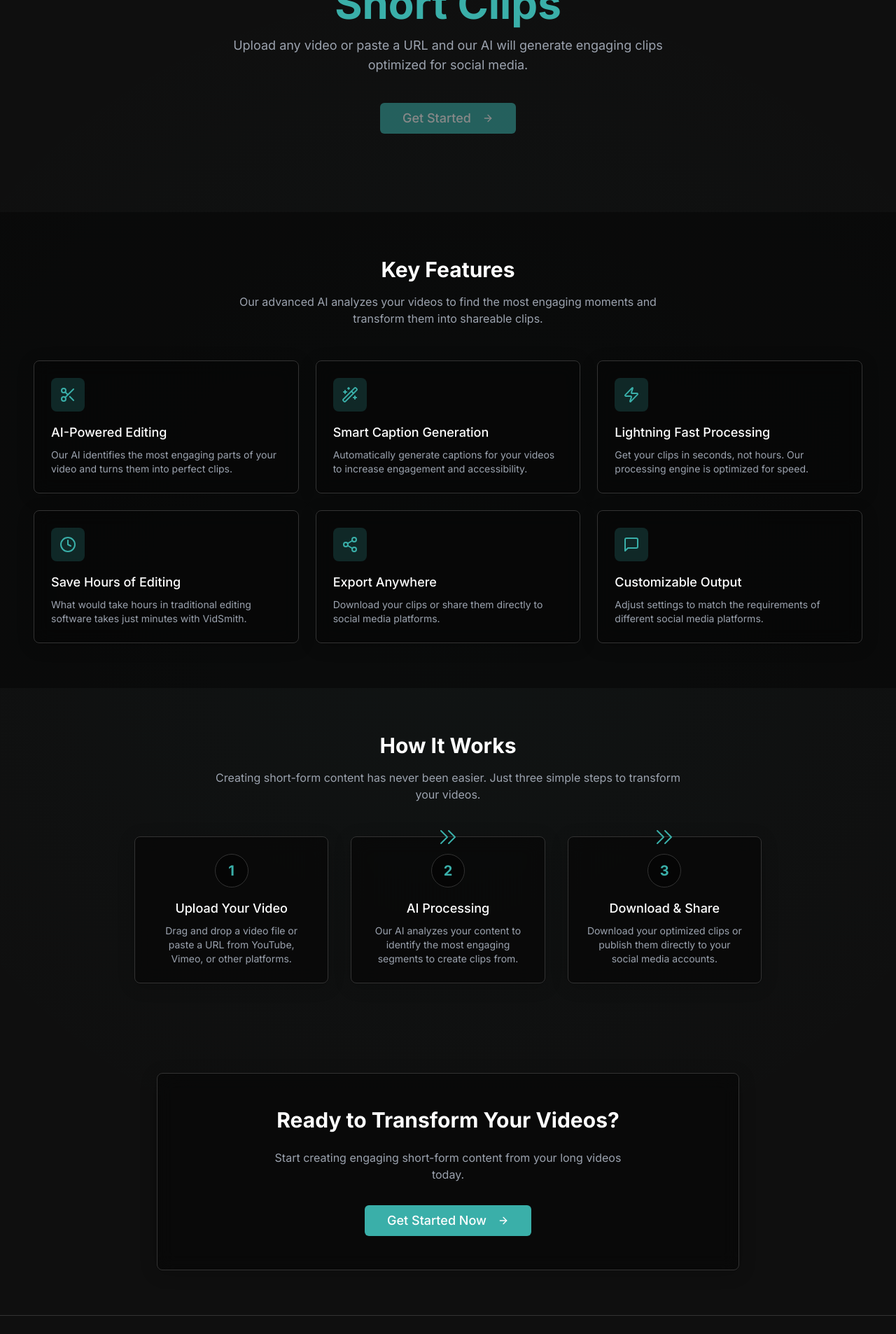
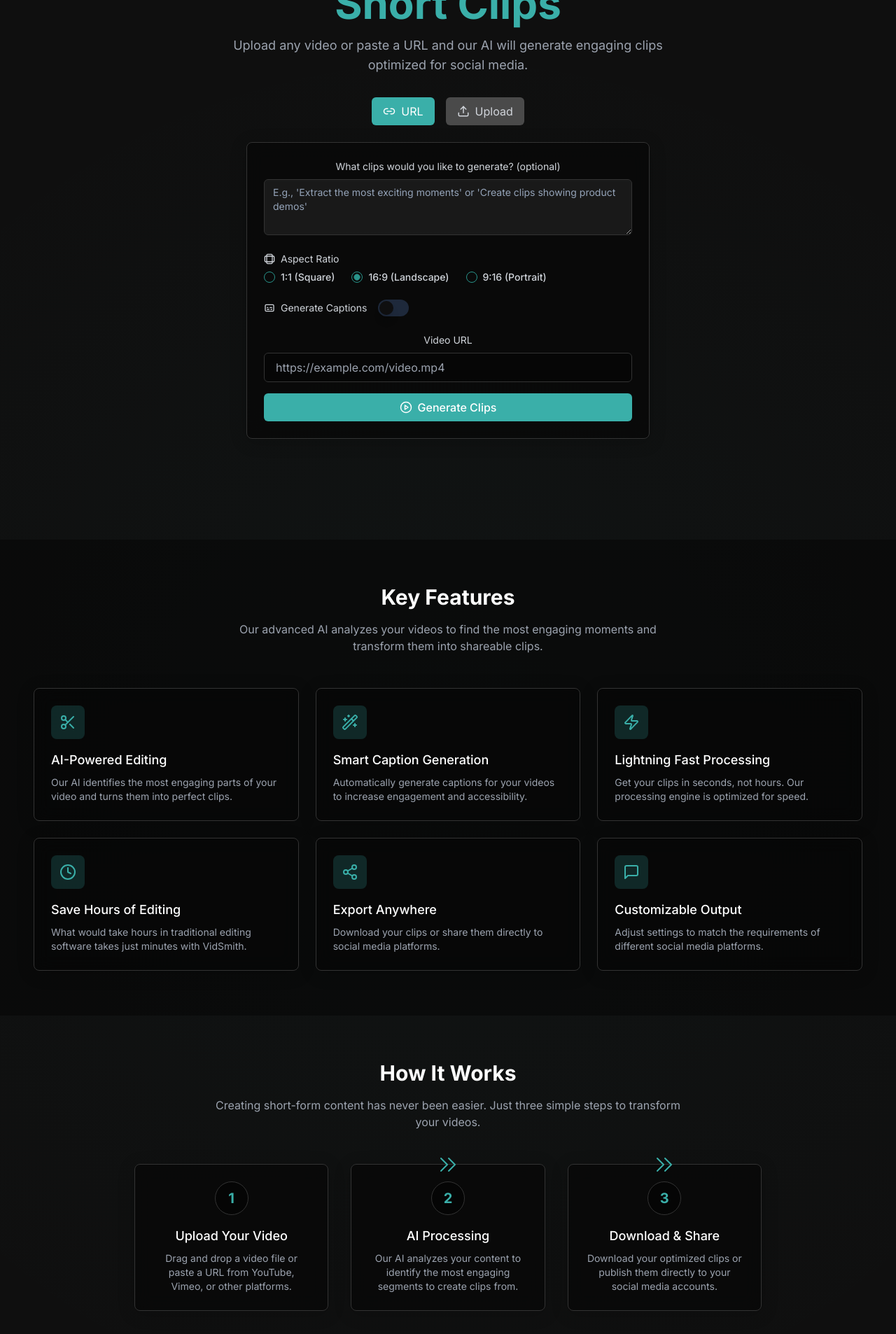
Before and after one commit to HackerInRed/quick-vidsmith-42, a React (Vite) app: page / in a window 1280 px wide. Shown: the part 280-2186 px from the top of the page at 70% size. Built offline with nearby package versions, Linux system fonts and the light colour scheme.

Commit message:
Reverted to edit edt-b58513d8-7bf2-479a-a5aa-47ee7904dc9c: "Add additional input options
Adds aspect ratio and captions options to the video processing input."

```diff
--- a/src/App.tsx
+++ b/src/App.tsx
@@ -5,7 +5,6 @@ import { TooltipProvider } from "@/components/ui/tooltip";
 import { QueryClient, QueryClientProvider } from "@tanstack/react-query";
 import { BrowserRouter, Routes, Route } from "react-router-dom";
 import Index from "./pages/Index";
-import Upload from "./pages/Upload";
 import NotFound from "./pages/NotFound";
 import { useEffect } from "react";
 
@@ -25,7 +24,6 @@ const App = () => {
         <BrowserRouter>
           <Routes>
             <Route path="/" element={<Index />} />
-            <Route path="/upload" element={<Upload />} />
             <Route path="*" element={<NotFound />} />
           </Routes>
         </BrowserRouter>
--- a/src/components/Layout.tsx
+++ b/src/components/Layout.tsx
@@ -1,6 +1,5 @@
 
 import React from 'react';
-import { Link } from 'react-router-dom';
 import Logo from './Logo';
 
 interface LayoutProps {
@@ -12,13 +11,11 @@ const Layout: React.FC<LayoutProps> = ({ children }) => {
     <div className="min-h-screen flex flex-col">
       <header className="border-b border-vidsmith-border backdrop-blur-sm bg-vidsmith-darker/70 sticky top-0 z-10">
         <div className="container mx-auto px-4 py-4 flex items-center justify-between">
-          <Link to="/">
-            <Logo />
-          </Link>
+          <Logo />
           <nav className="hidden md:flex items-center space-x-8">
             <a href="#features" className="text-gray-300 hover:text-white transition-colors">Features</a>
             <a href="#how-it-works" className="text-gray-300 hover:text-white transition-colors">How It Works</a>
-            <Link to="/upload" className="btn-primary">Get Started</Link>
+            <a href="#" className="btn-primary">Get Started</a>
           </nav>
           <button className="block md:hidden text-white">
             <svg xmlns="http://www.w3.org/2000/svg" width="24" height="24" viewBox="0 0 24 24" fill="none" stroke="currentColor" strokeWidth="2" strokeLinecap="round" strokeLinejoin="round">
--- a/src/index.css
+++ b/src/index.css
@@ -119,12 +119,4 @@
   .video-mask {
     mask-image: linear-gradient(to bottom, black 95%, transparent 100%);
   }
-
-  .hover-scale {
-    @apply transition-transform duration-300 hover:scale-105;
-  }
-
-  .shadow-glow {
-    box-shadow: 0 0 15px 5px rgba(58, 175, 169, 0.3);
-  }
 }
--- a/src/pages/Index.tsx
+++ b/src/pages/Index.tsx
@@ -1,10 +1,9 @@
 
 import React from 'react';
-import { Link } from 'react-router-dom';
 import Layout from '../components/Layout';
+import VideoProcessor from '../components/VideoProcessor';
 import FeatureCard from '../components/FeatureCard';
-import { Scissors, Wand2, Zap, Clock, Share2, MessageSquare, ArrowRight } from 'lucide-react';
-import { Button } from '../components/ui/button';
+import { Scissors, Wand2, Zap, Clock, Share2, MessageSquare } from 'lucide-react';
 
 const Index = () => {
   return (
@@ -18,19 +17,13 @@ const Index = () => {
             <h1 className="text-4xl md:text-5xl lg:text-6xl font-bold text-white leading-tight mb-4">
               Transform Long Videos into <span className="text-vidsmith-accent">Short Clips</span>
             </h1>
-            <p className="text-gray-400 text-lg max-w-2xl mx-auto mb-10">
+            <p className="text-gray-400 text-lg max-w-2xl mx-auto">
               Upload any video or paste a URL and our AI will generate engaging clips optimized for social media.
             </p>
+          </div>
 
-            <Link to="/upload" className="inline-block">
-              <Button
-                size="lg"
-                className="group bg-vidsmith-accent hover:bg-vidsmith-accent-light text-white text-lg font-medium px-8 py-3 rounded-md transition-all duration-300 transform hover:scale-105 hover:shadow-glow animate-pulse"
-              >
-                Get Started
-                <ArrowRight className="ml-2 transition-transform duration-300 group-hover:translate-x-1" />
-              </Button>
-            </Link>
+          <div className="mb-16 animate-fade-up" style={{ animationDelay: '0.2s' }}>
+            <VideoProcessor />
           </div>
         </div>
       </section>
@@ -141,15 +134,7 @@ const Index = () => {
             <p className="text-gray-400 mb-8 max-w-lg mx-auto">
               Start creating engaging short-form content from your long videos today.
             </p>
-            <Link to="/upload">
-              <Button
-                size="lg"
-                className="group bg-vidsmith-accent hover:bg-vidsmith-accent-light text-white text-lg font-medium px-8 py-3 rounded-md transition-all duration-300 transform hover:scale-105"
-              >
-                Get Started Now
-                <ArrowRight className="ml-2 transition-transform duration-300 group-hover:translate-x-1" />
-              </Button>
-            </Link>
+            <a href="#" className="btn-primary py-3 px-8 text-lg">Get Started Now</a>
           </div>
         </div>
       </section>
--- a/src/pages/Upload.tsx
+++ /dev/null
@@ -1,29 +0,0 @@
-
-import React from 'react';
-import Layout from '../components/Layout';
-import VideoProcessor from '../components/VideoProcessor';
-
-const Upload = () => {
-  return (
-    <Layout>
-      <section className="py-12 md:py-20 px-4">
-        <div className="container mx-auto text-center max-w-4xl">
-          <div className="mb-8 animate-fade-up">
-            <h1 className="text-4xl md:text-5xl font-bold text-white leading-tight mb-4">
-              Create <span className="text-vidsmith-accent">Short Clips</span> from Your Videos
-            </h1>
-            <p className="text-gray-400 text-lg max-w-2xl mx-auto">
-              Upload a video or paste a URL and let our AI generate engaging clips optimized for social media.
-            </p>
-          </div>
-
-          <div className="mb-16 animate-fade-up" style={{ animationDelay: '0.2s' }}>
-            <VideoProcessor />
-          </div>
-        </div>
-      </section>
-    </Layout>
-  );
-};
-
-export default Upload;
```
